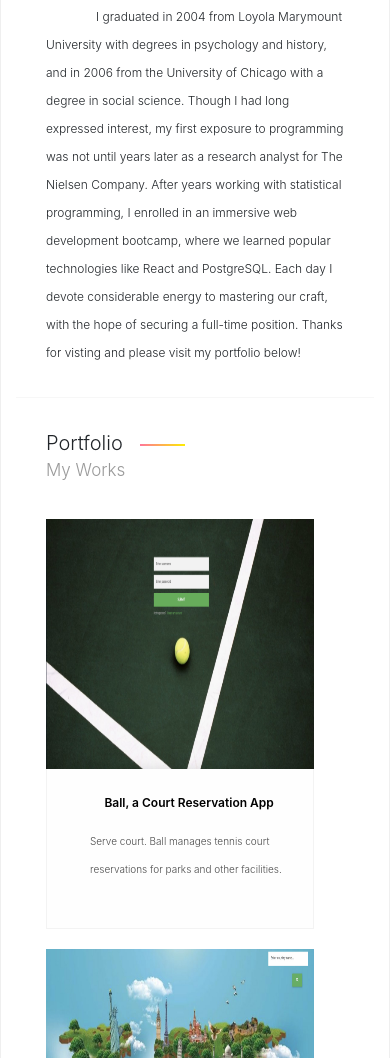
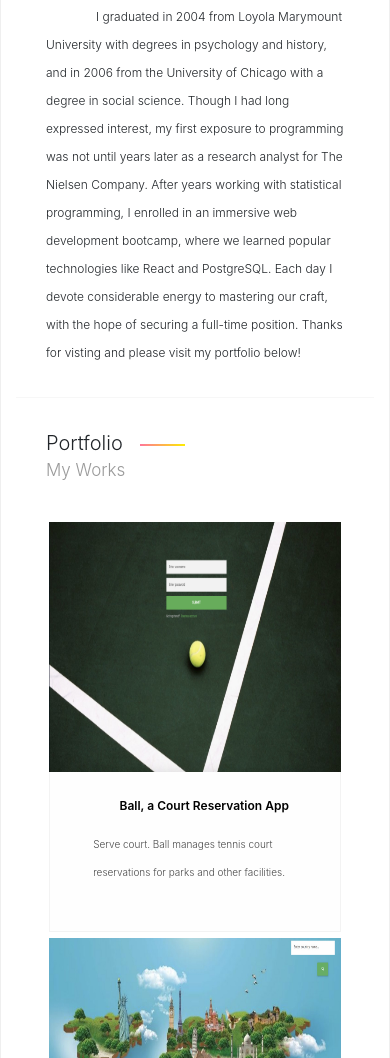
Before and after one commit to HDOlsen/MyPortfolio, a plain HTML site: page index.html in a window 390 px wide. Shown: the part 942-2000 px from the top of the page. Drawn offline with nearby package versions, Linux system fonts and the light colour scheme; files whose address does not match are found by name.

Commit message:
Styles II

```diff
--- a/css/main.css
+++ b/css/main.css
@@ -545,17 +545,46 @@ div.bio {
 
 /* === 6. Portfolio section styles === */
 
-.portfolio-item {
-	margin-bottom: 20px;
-}
-
 #portfolio {
 	margin-top: -20px;
+}
+
+.portfolio_section{
+	padding: 0px;
+	margin-left: 0px;
+	display: flex;
+}
+
+.portfolio_title{
+	width: 20%;
+}
+
+.portfolio_grid{
+	width: 80%;
+}
+
+.portfolio-items-wrapper{
+	display: flex;
+	flex-wrap: wrap;
+	justify-content: center;
+
+}
+
+.portfolio-item-wrapper{
+	width: 45%;
+	margin: .2rem;
+	/* background: rgba(0,0,0,.03); */
 }
 
 .portfolio-image  {
 	position: relative;
 	overflow: hidden;
+}
+
+.portfolio-image a img{
+	max-width: 100%;
+	width: auto;
+	margin: auto;
 }
 
 .portfolio-item .portfolio-image  img {
@@ -1305,6 +1334,21 @@ p.footer-copyright {
 
 @media screen and (max-width: 991px) {
 
+	.portfolio_section{
+		padding: 0px;
+		margin-left: 0px;
+		display: flex;
+		flex-direction: column;
+	}
+
+	.portfolio_title{
+		width: 100%;
+	}
+
+	.portfolio_grid{
+		width: 100%;
+	}
+
 	.contact-list-text {
 		font-size: 9.5px;
 	}
@@ -1321,21 +1365,12 @@ p.footer-copyright {
 		font-size: 16px;
 	}
 
-	.portfolio-item {
-		margin-left: 42px;
-		width: 200px;
-	}
-
 	.portfolio-description {
 		height: 195px;
 	}
 
 	.portfolio-p {
 		font-size: 8px;
-	}
-
-	.portSmall {
-		margin-left: 25px;
 	}
 
 	.hero {
@@ -1472,10 +1507,6 @@ p.footer-copyright {
 		font-size: 18px;
 	}
 
-	.portSmall {
-		margin-left: -3em;
-	}
-
 	.contact-list-title {
 		font-size: 11px;
 	}
@@ -1560,6 +1591,14 @@ p.footer-copyright {
 	/* === 19.4 Extra-small devices Phones (<600px) === */
 
 @media screen and (max-width: 575px) {
+
+	.portfolio-items-wrapper{
+		flex-direction: column;
+	}
+
+	.portfolio-item-wrapper{
+		width: 98%;
+	}
 
 	.logo img {
 		width: 150px;
@@ -1620,14 +1659,6 @@ p.footer-copyright {
 		padding-left: 2.5em;
 	}
 
-	.portSmall {
-		margin-left: 20px;
-	}
-
-	.portfolio-item {
-		width: 75%;
-	}
-
 	.portfolio-description-title {
 		text-align: center;
 		font-size: 14px;
@@ -1819,14 +1850,6 @@ p.footer-copyright {
 		margin-top: 0.5em;
 	}
 
-	.portSmall {
-		margin-left: 20px;
-	}
-
-	.portfolio-item {
-		width: 75%;
-	}
-
 	.interests-block {
 		margin-left: -30px;
 	}
@@ -1915,9 +1938,6 @@ p.footer-copyright {
 		/* === 19.4d Extra-small devices Phones (<435px) === */
 
 @media screen and (max-width: 435px) {
-	.portfolio-item {
-		width: 80%;
-	}
 
 	.interest-block i {
 		font-size: 28px;
@@ -1983,11 +2003,6 @@ p.footer-copyright {
 
 	.signature img {
 		margin-right: 180px;
-	}
-
-	.portfolio-item {
-		width: 90%;
-		margin-left: 0px;
 	}
 
 	.timeline-table {
@@ -2082,10 +2097,6 @@ p.footer-copyright {
 		font-size: 24px;
 	}
 
-	.portSmall {
-		margin-left: 5px;
-	}
-
 	.bio p {
 		font-size: 9.5px;
 	}
@@ -2121,10 +2132,6 @@ p.footer-copyright {
 
 	.profession-subtitle {
 		font-size: 18px;
-	}
-
-	.portSmall {
-		margin-left: -8px;
 	}
 
 	.interests-block {
@@ -2163,6 +2170,10 @@ p.footer-copyright {
 }
 
 @media screen and (max-width: 336px) {
+
+
+	flex-direction: column;
+
 	.timeline-table {
 		width: 245%;
 		margin-left: 0px;
@@ -2194,10 +2205,6 @@ p.footer-copyright {
 		font-size: 10px;
 		}
 
-	.portfolio-item {
-		width: 110%;
-	}
-
 	.signature img {
 		margin-right: 100px;
 	}
@@ -2382,3 +2389,22 @@ p.footer-copyright {
 		width: 2px;
 	}
   }
+
+
+
+/* Mobile first queries */
+
+/* Larger than mobile */
+@media (min-width: 400px) {}
+
+/* Larger than phablet */
+@media (min-width: 550px) {}
+
+/* Larger than tablet */
+@media (min-width: 750px) {}
+
+/* Larger than desktop */
+@media (min-width: 1000px) {}
+
+/* Larger than Desktop HD */
+@media (min-width: 1200px) {}
--- a/index.html
+++ b/index.html
@@ -1,15 +1,7 @@
-<!doctype html>
-<html lang="en">
-<head>
-	<meta charset="UTF-8">
-	<meta name="viewport" content="width=device-width, initial-scale=1, maximum-scale=1">
-	<title>Hutson D Olsen</title>
-	<meta name="description" content="Houston-based software developer and graduate of the 16-week immersive coding bootcamp DigitalCrafts.  Welcome!">
-	<link rel="stylesheet" href="css/bootstrap.min.css">
-	<link rel="stylesheet" href="css/magnific-popup.css">
-	<link rel="stylesheet" href="css/owl.carousel.css">
-	<link rel="stylesheet" href="css/main.css"> <!-- Main styles -->
-	<link rel="stylesheet" href="css/themes/theme-orange.css"> <!-- Theme styles. You can put any CSS theme file from "css/theme/". "theme-blue.css", "theme-grey.css" etc. -->
+<!doctype html><html lang="en"><head><meta charset="UTF-8"><meta name="viewport" content="width=device-width, initial-scale=1, maximum-scale=1"><title>Hutson D Olsen</title><meta name="description" content="Houston-based software developer and graduate of the 16-week immersive coding bootcamp DigitalCrafts.  Welcome!"><link rel="stylesheet" href="css/bootstrap.min.css"><link rel="stylesheet" href="css/magnific-popup.css"><link rel="stylesheet" href="css/owl.carousel.css"><link rel="stylesheet" href="css/main.css">
+	<!-- Main styles -->
+	<link rel="stylesheet" href="css/themes/theme-orange.css">
+		<!-- Theme styles. You can put any CSS theme file from "css/theme/". "theme-blue.css", "theme-grey.css" etc. -->
 		<link rel="stylesheet" href="css/ionicons.min.css">
 			<link href="https://fonts.googleapis.com/css?family=EB+Garamond|Libre+Baskerville|Old+Standard+TT" rel="stylesheet">
 				<link rel="stylesheet" href="https://cdn.rawgit.com/konpa/devicon/df6431e323547add1b4cf45992913f15286456d3/devicon.min.css">
@@ -19,15 +11,11 @@
 						<script src="https://oss.maxcdn.com/libs/html5shiv/3.7.0/html5shiv.js"></script>
 					</head>
 					<body>
-
 						<!-- BEGIN PRELOADER -->
 						<div id="preloader"></div>
 						<!-- END PRELOADER -->
-
-
 						<!-- BEGIN CONTAINER -->
 						<div class="container">
-
 							<!--Navbar-->
 							<div class="topnav d-flex flex-row">
 								<a class="active mr-auto" href="#home">Hutson D Olsen</a>
@@ -35,18 +23,15 @@
 								<a href="#portfolio">Portfolio</a>
 								<a href="#skills">Skills</a>
 							</div>
-
 							<!-- BEGIN SECTION "hero" -->
 							<div id="hero" class="section">
 								<div class="row">
 									<div class="col-md-2">
-
 										<!-- BEGIN "logo" -->
 										<div class="logo">
 											<img src="img/Cruise_2017.JPG" alt="logo">
 											</div>
 											<!-- END "logo" -->
-
 											<!-- BEGIN "signature" -->
 											<div class="signature">
 												<img src="img/signature copy.png" alt="signature">
@@ -61,21 +46,35 @@
 													<div class="row contact-one">
 														<div class="contact-list">
 															<div class="col-md-3 col-sm-6 col-xs-12 location">
-							<p class="contact-list-title location"><i class="ion-ios-location-outline"></i>Location</p>
-							<p class="contact-list-text">US, Houston, TX</p></div>
-
+																<p class="contact-list-title location">
+																	<i class="ion-ios-location-outline"></i>Location
+																</p>
+																<p class="contact-list-text">US, Houston, TX</p>
+															</div>
 															<div class="col-md-3 col-sm-6 col-xs-12 phone" id="phone">
-							<p class="contact-list-title phoneWord"><i class="ion-ios-telephone-outline phoneWord"></i>Phone</p>
+																<p class="contact-list-title phoneWord">
+																	<i class="ion-ios-telephone-outline phoneWord"></i>Phone
+																</p>
 																<p class="contact-list-text phoneNum">(323) 804-5507</p>
 															</div>
 															<div class="col-md-3 col-sm-6 col-xs-12 email" id="email">
-							<p class="contact-list-title"><i class="ion-ios-email-outline"></i>Email</p>
-							<p class="contact-list-text"><a href="mailto:hutson@hutsondolsen.com" style="text-decoration:none !important">hutson@hutsondolsen.com</a></p>
+																<p class="contact-list-title">
+																	<i class="ion-ios-email-outline"></i>Email
+																</p>
+																<p class="contact-list-text">
+																	<a href="mailto:hutson@hutsondolsen.com" style="text-decoration:none !important">hutson@hutsondolsen.com</a>
+																</p>
 															</div>
 															<div class="col-md-3 col-sm-6 col-xs-12 iconList" id="iconlist">
-							<a href="https://github.com/HDOlsen" class="icon pt-4 " id="git" target="_blank"><ion-icon class="ion-icon" style="height:20px; width:20px" name="logo-github"></ion-icon></a>
-							<a href="https://www.linkedin.com/in/hutson-olsen-419309163/" class="icon pt-4" id="linkedin" target="_blank"><ion-icon style="height:20px; width:20px" name="logo-linkedin"></ion-icon></a>
-							<a href="https://hutsondolsen.com/documents/Hutson Olsen Resume 2018a.pdf" class="icon pt-4 " id="resume"><ion-icon style="height:20px; width:20px" name="document" target="_blank"></ion-icon></a>
+																<a href="https://github.com/HDOlsen" class="icon pt-4 " id="git" target="_blank">
+																	<ion-icon class="ion-icon" style="height:20px; width:20px" name="logo-github"></ion-icon>
+																</a>
+																<a href="https://www.linkedin.com/in/hutson-olsen-419309163/" class="icon pt-4" id="linkedin" target="_blank">
+																	<ion-icon style="height:20px; width:20px" name="logo-linkedin"></ion-icon>
+																</a>
+																<a href="https://hutsondolsen.com/documents/Hutson Olsen Resume 2018a.pdf" class="icon pt-4 " id="resume">
+																	<ion-icon style="height:20px; width:20px" name="document" target="_blank"></ion-icon>
+																</a>
 															</div>
 														</div>
 													</div>
@@ -83,7 +82,6 @@
 											</div>
 										</div>
 										<!-- END SECTION "hero" -->
-
 										<!-- BEGIN SECTION "intro" -->
 										<div id="intro" class="section">
 											<div class="row" id="about">
@@ -99,19 +97,18 @@
 											</div>
 										</div>
 										<!-- END SECTION "intro" -->
+										<!-- BEGIN SECTION "portfolio" -->
+										<div class="section portfolio_section">
 
-	<!-- BEGIN SECTION "portfolio" -->
-	<div class="section">
-		<div class="row">
-			<div class="col-md-2">
+												<div class="portfolio_title">
 													<div class="label" id="portfolio">
 														<span class="num">Portfolio</span>
 														<span class="name">My Works</span>
 													</div>
 												</div>
-			<div class="col-md-offset-1 col-sm-12 col-md-9 portSmall container-fluid">
-				<div class="row">
-					<div class="col-sm-6">
+												<div class=" portfolio_grid">
+													<div class="portfolio-items-wrapper">
+														<div class="portfolio-item-wrapper">
 															<div class="portfolio-item">
 																<div class="portfolio-image">
 																	<a href="#image-modal-3" target="_blank" title="" class="image-modal" data-toggle="modal" data-target=".modal1">
@@ -119,7 +116,8 @@
 																		</a>
 																	</div>
 																	<div class="portfolio-description">
-											<a href="#image-modal-3" class="portfolio-description-title image-modal" data-toggle="modal" data-target=".modal1">Ball, a Court Reservation App</a></br>
+																		<a href="#image-modal-3" class="portfolio-description-title image-modal" data-toggle="modal" data-target=".modal1">Ball, a Court Reservation App</a>
+																	</br>
 																	<p class="portfolio-p">Serve court.  Ball manages tennis court reservations for parks and other facilities. </p>
 																</div>
 															</div>
@@ -131,7 +129,10 @@
 																	<div class="modal-box-content">
 																		<div class="portfolio-category-tag"></div>
 																		<ul class="modal-head" >Primary Technologies:
-												</br></br><li class="modal-item">JavaScript | React | Node.js | Express |</li>
+
+																		</br>
+																	</br>
+																	<li class="modal-item">JavaScript | React | Node.js | Express |</li>
 																	<li class="modal-item">PostgreSQL | Sequelize | Passport</li>
 																</ul>
 																<a class="modal-link center-block" target="_blank" href="https://github.com/HDOlsen/Ball">Github</a>
@@ -140,7 +141,7 @@
 															</div>
 													</div>
 													<!-- end modal box 1 content -->
-								<div class="col-sm-6">
+													<div class="portfolio-item-wrapper">
 														<div class="portfolio-item">
 															<div class="portfolio-image">
 																<a href="#image-modal-4" target="_blank" title="" class="image-modal" data-toggle="modal" data-target=".modal1">
@@ -148,7 +149,8 @@
 																	</a>
 																</div>
 																<div class="portfolio-description">
-											<a href="#image-modal-4" class="portfolio-description-title image-modal center-block" data-toggle="modal" data-target=".modal1">theMapper</a></br>
+																	<a href="#image-modal-4" class="portfolio-description-title image-modal center-block" data-toggle="modal" data-target=".modal1">theMapper</a>
+																</br>
 																<p class="portfolio-p pb-2">Simply enter a country name and theMapper scouts its flag, map, and demographics.</p>
 															</div>
 														</div>
@@ -160,7 +162,10 @@
 																<div class="modal-box-content">
 																	<div class="portfolio-category-tag"></div>
 																	<ul class="modal-head" >Primary Technologies:
-										</br></br><li class="modal-item">JavaScript | React | Redux | Node.js |</li>
+
+																	</br>
+																</br>
+																<li class="modal-item">JavaScript | React | Redux | Node.js |</li>
 																<li class="modal-item">React Google Maps | REST Countries API</li>
 															</ul>
 															<a class="modal-link center-block" target="_blank" href="https://github.com/HDOlsen/theMapper/blob/master/README.md">Github</a>
@@ -169,7 +174,7 @@
 													</div>
 												</div>
 												<!-- end modal box 2 content -->
-					<div class="col-sm-6">
+												<div class="portfolio-item-wrapper">
 													<div class="portfolio-item">
 														<div class="portfolio-image">
 															<a href="#image-modal-1" target="_blank" title="" class="image-modal" data-toggle="modal" data-target=".modal1">
@@ -188,7 +193,10 @@
 															<div class="modal-box-content">
 																<div class="portfolio-category-tag"></div>
 																<ul class="modal-head" >Primary Technologies:
-								</br></br><li class="modal-item">JavaScript | Node.js | Express | Bcrypt |</li>
+
+																</br>
+															</br>
+															<li class="modal-item">JavaScript | Node.js | Express | Bcrypt |</li>
 															<li class="modal-item">PostgreSQL | Sequelize</li>
 														</ul>
 														<div class="d-flex flex-row justify-content-center">
@@ -200,7 +208,7 @@
 												</div>
 												<!-- end modal box 3 content -->
 											</div>
-					<div class="col-sm-6">
+											<div class="portfolio-item-wrapper">
 												<div class="portfolio-item">
 													<div class="portfolio-image">
 														<a href="#image-modal-2" target="_blank" title="" class="image-modal" data-toggle="modal" data-target=".modal1">
@@ -208,7 +216,8 @@
 															</a>
 														</div>
 														<div class="portfolio-description">
-								<a href="#image-modal-2" class="portfolio-description-title image-modal" data-toggle="modal" data-target=".modal1">Houston's Pet Service Hub</a></br>
+															<a href="#image-modal-2" class="portfolio-description-title image-modal" data-toggle="modal" data-target=".modal1">Houston's Pet Service Hub</a>
+														</br>
 														<p  class="portfolio-p">Connecting pet owners in Houston with adoption and other services.</p>
 													</div>
 												</div>
@@ -218,7 +227,10 @@
 														<div class="modal-box-content">
 															<div class="portfolio-category-tag"></div>
 															<ul class="modal-head" >Primary Technologies:
-								</br></br><li class="modal-item">HTML5 | CSS3 | JavaScript | Bootstrap | Firebase </li>
+
+															</br>
+														</br>
+														<li class="modal-item">HTML5 | CSS3 | JavaScript | Bootstrap | Firebase </li>
 													</ul>
 													<a class="modal-link center-block" target="_blank" href="https://github.com/HDOlsen/PetServices">Github</a>
 												</div>
@@ -227,11 +239,10 @@
 											<!-- end modal box 4 content -->
 										</div>
 									</div>
-			</div>
+
 							</div>
 						</div>
 						<!-- END SECTION "portfolio" -->
-
 						<div id="interests" class="section interests">
 							<div class="row">
 								<div class="col-md-2 pt-4">
@@ -309,7 +320,6 @@
 							</div>
 						</div>
 						<!-- END SECTION "interests" -->
-
 						<!-- BEGIN SECTION "education" -->
 						<div class="section education">
 							<div class="row">
@@ -356,25 +366,30 @@
 							</div>
 						</div>
 						<!-- END SECTION "education" -->
-
 						<!-- BEGIN FOOTER -->
 						<footer>
 							<div class="row">
 								<div class="col-sm-12">
-				<p class="footer-copyright">© Hutson D Olsen 2018. <br class="foot-break"> All rights reserved. </br></p>
+									<p class="footer-copyright">© Hutson D Olsen 2018.
+										<br class="foot-break"> All rights reserved. </br>
+									</p>
 									<p class="footer-social-media">
-					<a href="https://github.com/HDOlsen" class="icon" target="_blank"><ion-icon name="logo-github"></ion-icon></a>
-					<a href="https://www.linkedin.com/in/hutson-olsen-419309163/" class="icon" target="_blank"><ion-icon name="logo-linkedin"></ion-icon></a>
-					<a href="https://hutsondolsen.com/documents/Hutson Olsen Resume 2018a.pdf" class="icon" target="_blank"><ion-icon name="document"></ion-icon></a>
+										<a href="https://github.com/HDOlsen" class="icon" target="_blank">
+											<ion-icon name="logo-github"></ion-icon>
+										</a>
+										<a href="https://www.linkedin.com/in/hutson-olsen-419309163/" class="icon" target="_blank">
+											<ion-icon name="logo-linkedin"></ion-icon>
+										</a>
+										<a href="https://hutsondolsen.com/documents/Hutson Olsen Resume 2018a.pdf" class="icon" target="_blank">
+											<ion-icon name="document"></ion-icon>
+										</a>
 									</p>
 								</div>
 							</div>
 						</footer>
 						<!-- END FOOTER -->
-
 					</div>
 					<!-- END CONTAINER -->
-
 					<script src="js/jquery-1.12.4.min.js"></script>
 					<script src="js/smoothscroll.js"></script>
 					<script src="js/jquery.magnific-popup.min.js"></script>
--- /dev/null
+++ b/notes.txt
@@ -0,0 +1,2 @@
+991px, breakpoint for the portfolio sections 2 columns
+575px, breakpoint for the individual portfolio items
```
Lines whose indentation alone changed are shown as unchanged.
